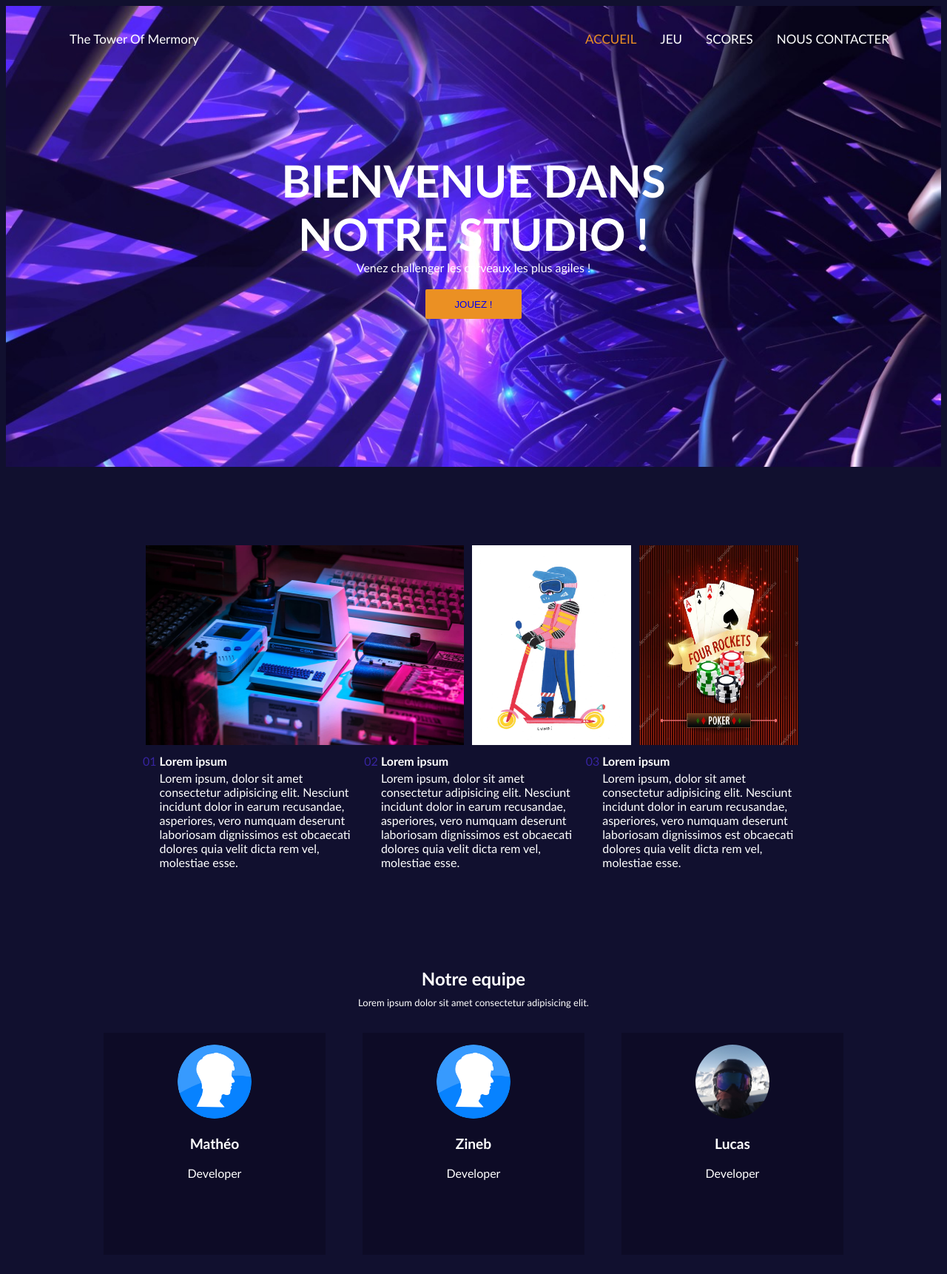
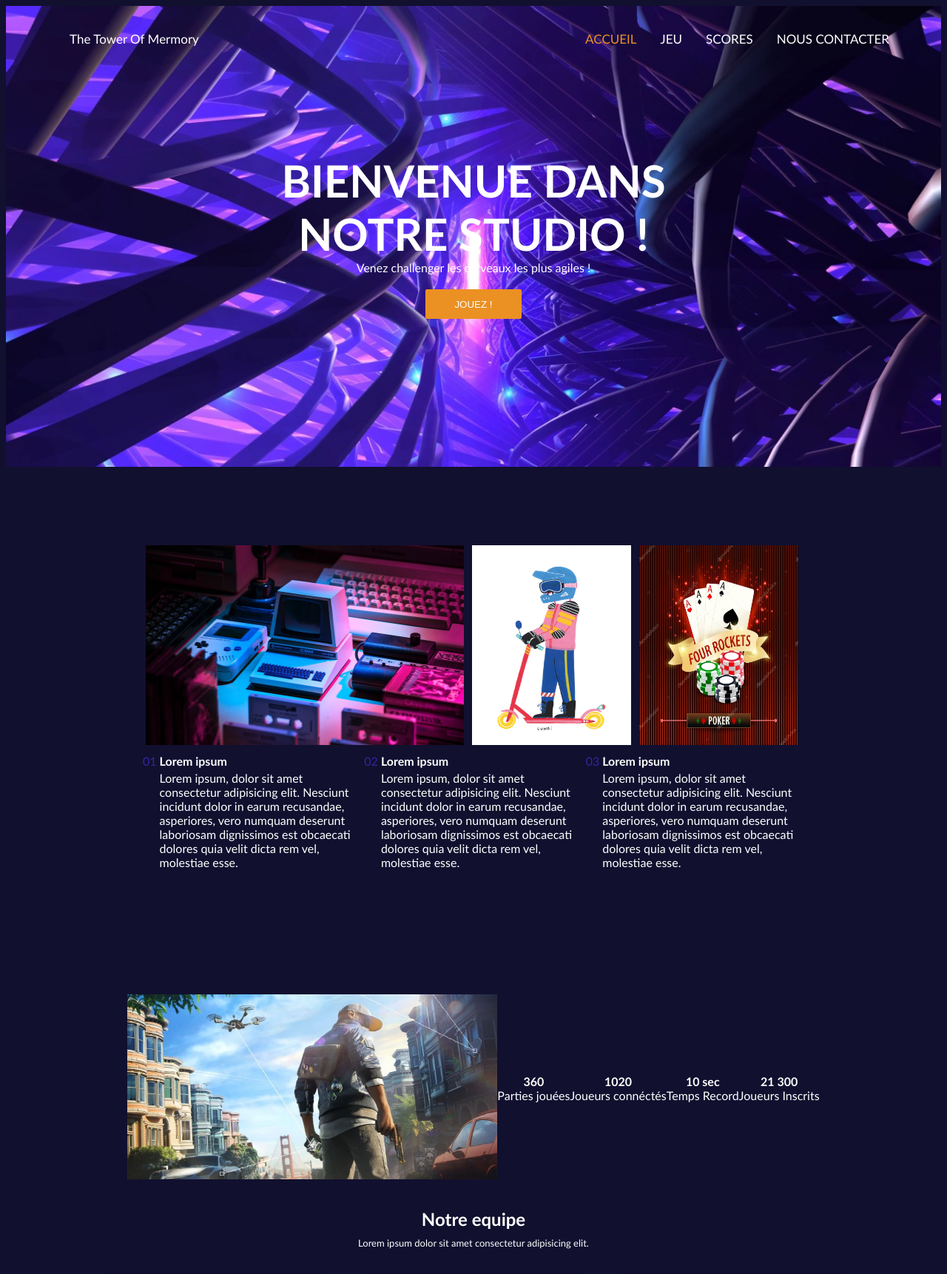
Before and after one commit to Lucastor05/Puissance-4, a PHP site: page / in a window 1280 px wide. Shown: the top 1722 px of the page at 74% size. Run offline with PHP 8.4, Linux system fonts and the light colour scheme.

Commit message:
Update middle page

```diff
--- a/assets/css/main.css
+++ b/assets/css/main.css
@@ -71,7 +71,7 @@ body{
 
 /*Tableau Utilisateur (truc Watchdogs 2)*/
 
-.logoJeu{
+/*.logoJeu{
     width: 10px;
     height: 10px;
 }
@@ -104,20 +104,20 @@ body{
 .nombreTableau{
     font-size: large;
     font-weight: bold;
+}*/
+
+.flex-parentPicture{
+    padding-top: 20px;
+    align-items:center;
+    display: flex;
+    flex-direction: row;
+    justify-content: center;
 }
 
-
-
-
-
-
-
-
-
-
-
-
-
+.Watchdogs2{
+    width: 500px;
+    height: 250px;
+}
 
 
 
--- a/index.html
+++ b/index.html
@@ -26,7 +26,7 @@
     <header id="head">
         <h1 id="TitreAccueil">BIENVENUE DANS <br>NOTRE STUDIO !</h1>
         <h2 id="TitreSecondaireAccueil">Venez challenger les cerveaux les plus agiles !</h2>
-        <button class="boutonPlay" type="button"><a href="#">JOUEZ !</a></button>
+        <button class="boutonPlay" type="button" onclick="window.location.href='maPage.html'">JOUEZ !</button>
     </header>
 
     <div id="corpPincipal">
@@ -81,7 +81,26 @@
 
         </table>-->
 
+        <div class="contentPicture">
+            <div class="flex-parentPicture">
+                <div class="cellule1">
+                    <p><img src="assets/Images/watchdogs.webp" class="Watchdogs2"></p>
+                </div>
+                <div class="cellule2">
+                    <p><strong class="nombreTableau">360</strong><br>Parties jouées</p>
+                </div>
+                <div class="cellule3">
+                    <p><strong class="nombreTableau">1020</strong><br>Joueurs connéctés</p>
+                </div>
+                <div class="cellule4">
+                    <p><strong class="nombreTableau">10 sec</strong><br>Temps Record</p>
+                </div>
+                <div class="cellule5">
+                    <p><strong class="nombreTableau">21 300</strong><br>Joueurs Inscrits</p>
+                </div>
 
+            </div>
+        </div>
 
 
 
```
